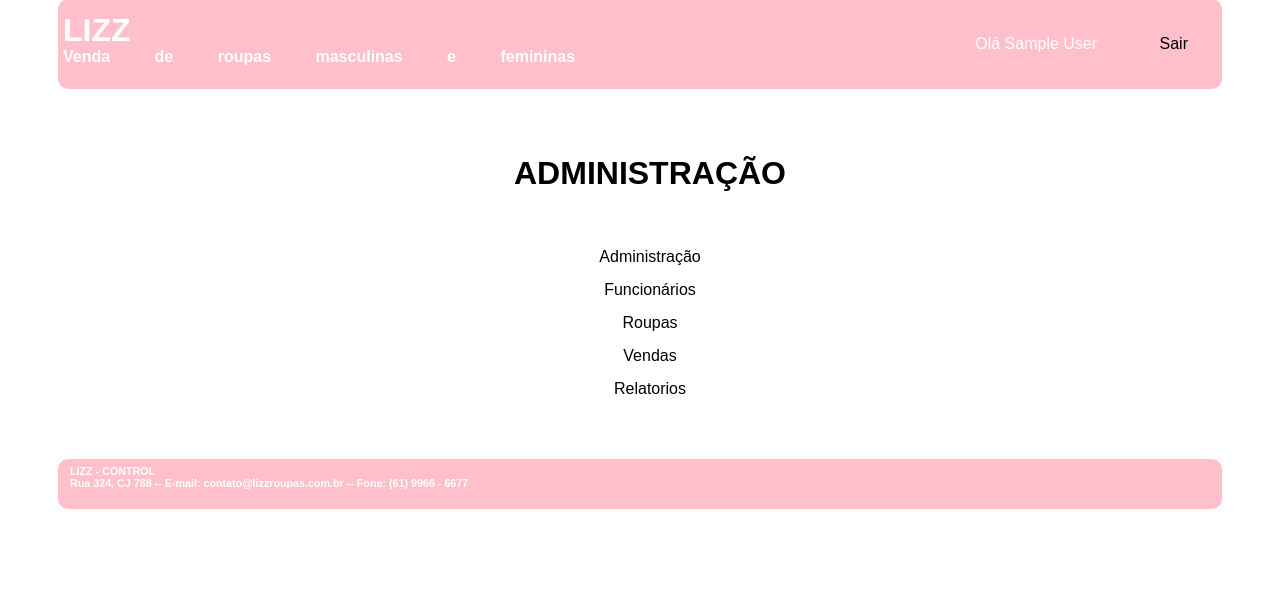
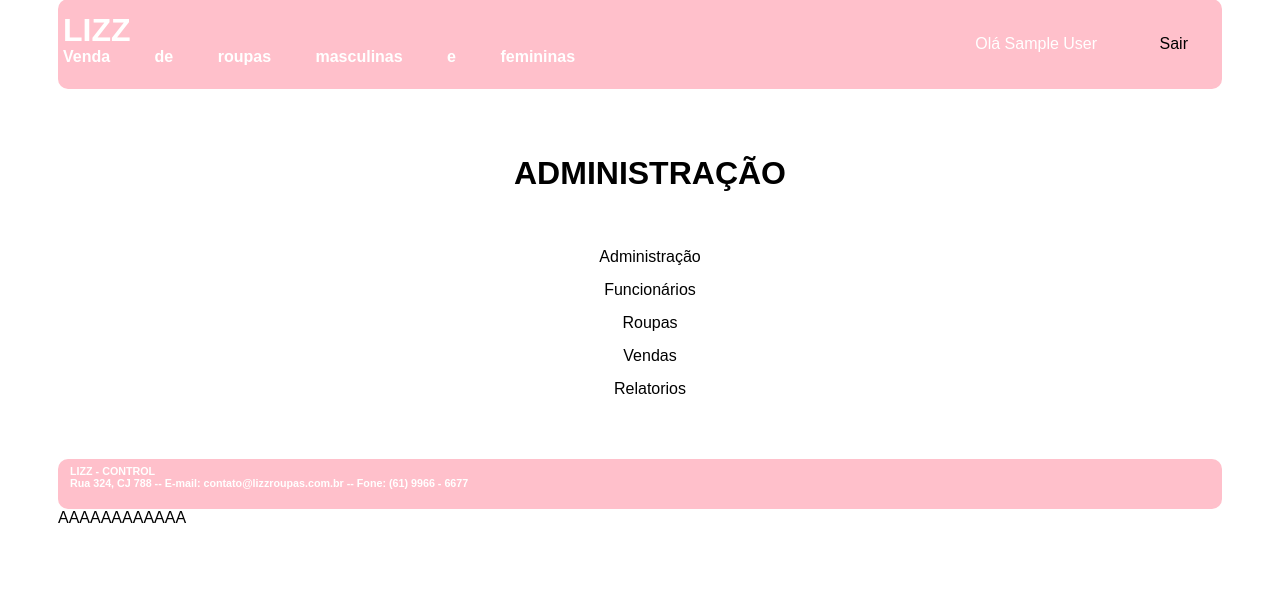
Before and after one commit to gabrielealvesss/lojaderoupas, a PHP site: page /administracao.php in a window 1280 px wide. Shown: the part 51-662 px from the top of the page. Run offline with PHP 8.4, Linux system fonts and the light colour scheme; the visitor is signed in with stand-in values (Sample User, id 1).

Commit message:
Update administracao.php

```diff
--- a/Site/administracao.php
+++ b/Site/administracao.php
@@ -46,4 +46,4 @@
 
 		</div>
     </body>
-</html>
+</html> AAAAAAAAAAAA
```
